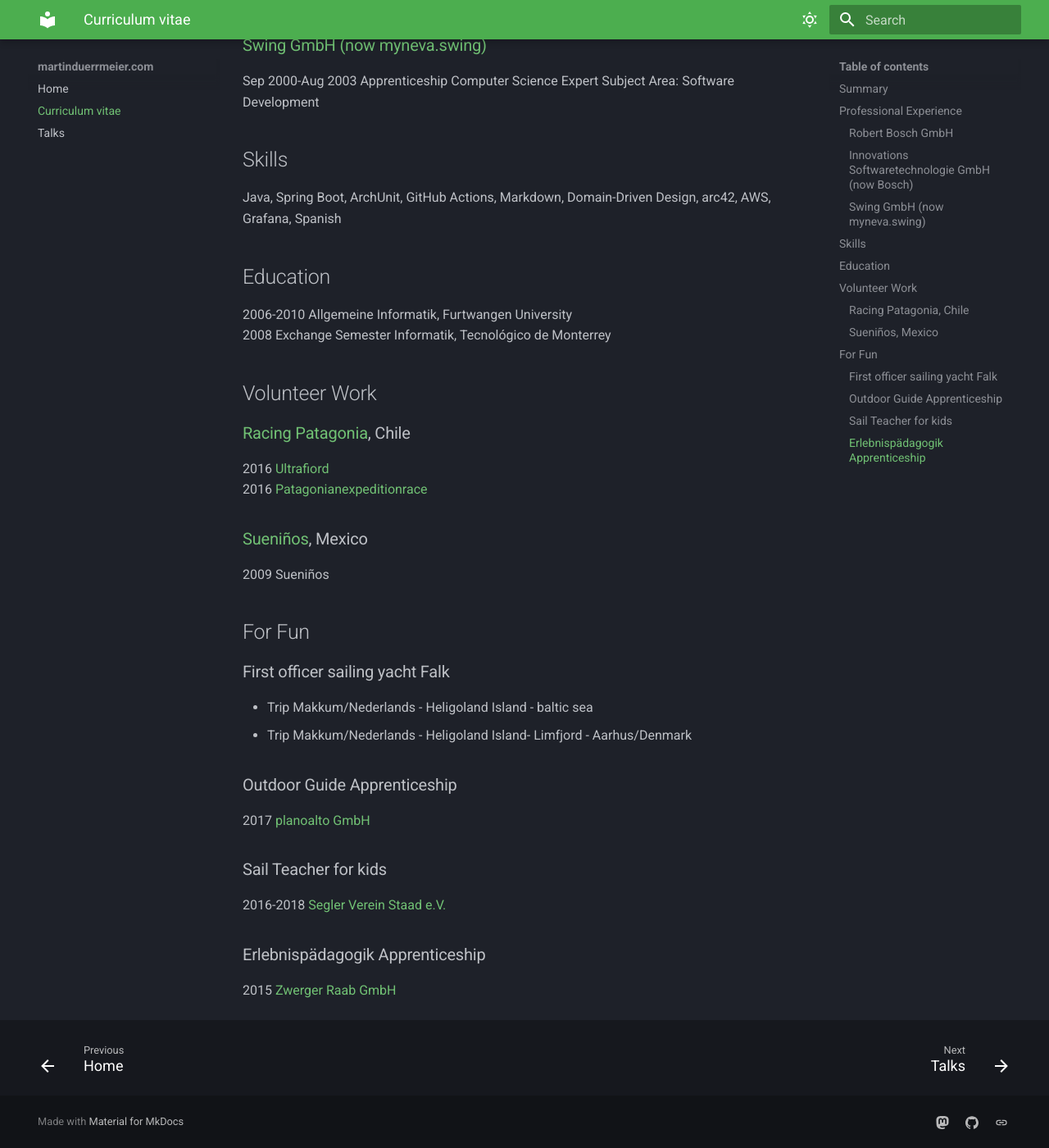
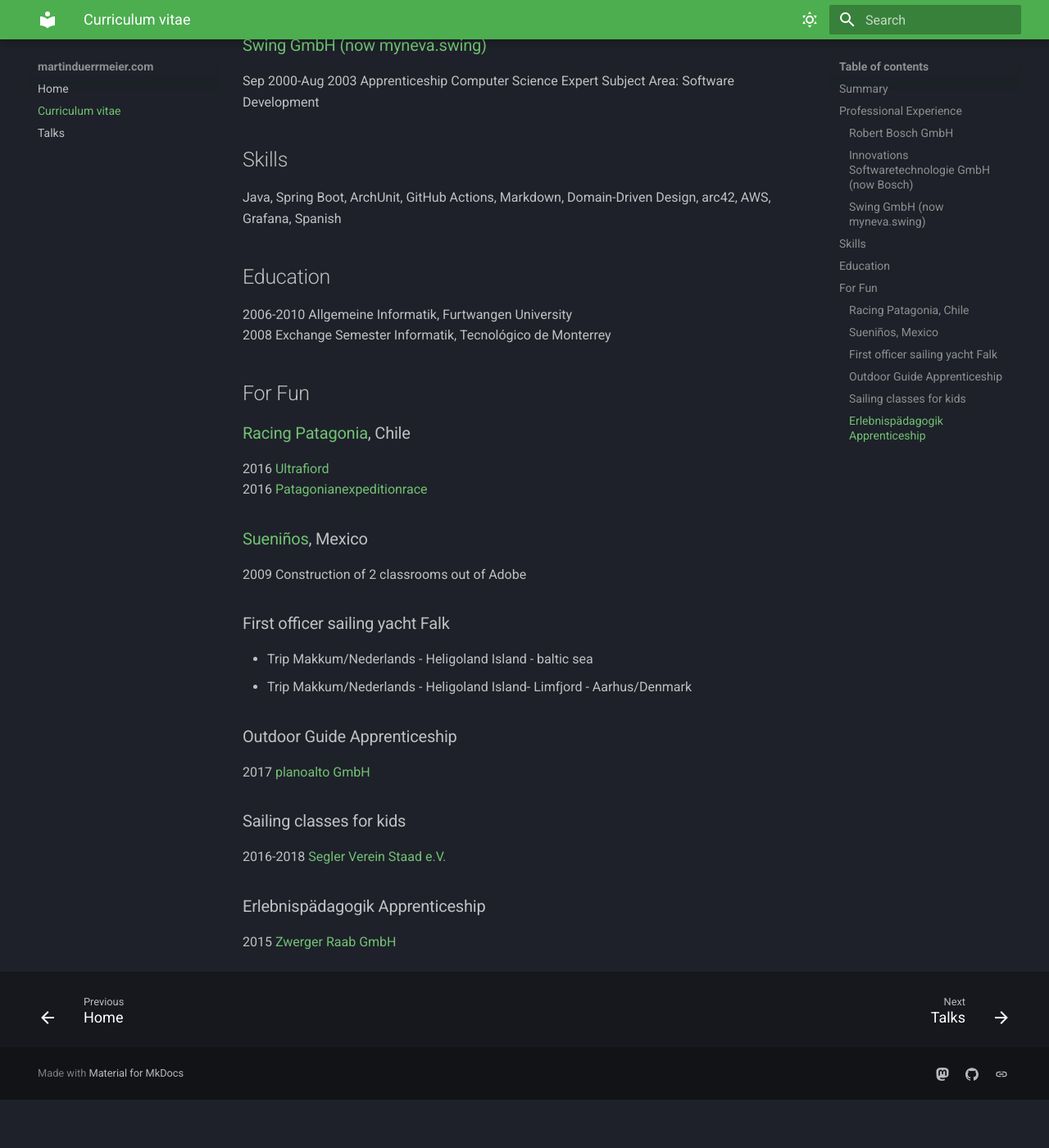
Before and after one commit to md42/martinduerrmeier.com, an MkDocs documentation site: the page built from docs/cv.md, in a window 1280 px wide and 1400 px high, scrolled down 823 px. Shown: the whole window at 82% size. Built offline with MkDocs 1.6.1 and Material for MkDocs 9.7.7, drawn with Linux system fonts in a browser that asks for light colours; after the commit the page ends 2164 px from its top, so only the background shows below that.

Commit message:
moving volunteer work to fun

```diff
--- a/docs/cv.md
+++ b/docs/cv.md
@@ -40,7 +40,7 @@
 2006-2010 Allgemeine Informatik, Furtwangen University
 2008 Exchange Semester Informatik, Tecnológico de Monterrey
 
-## Volunteer Work
+## For Fun
 
 ### [Racing Patagonia](https://www.racingpatagonia.com/), Chile
 
@@ -49,9 +49,7 @@
 
 ### [Sueniños](https://sueninos.org), Mexico
 
-2009 Sueniños
-
-## For Fun
+2009 Construction of 2 classrooms out of Adobe
 
 ### First officer sailing yacht Falk
 
@@ -62,7 +60,7 @@
 
 2017 [planoalto GmbH](https://planoalto.ch/)
 
-### Sail Teacher for kids
+### Sailing classes for kids
 
 2016-2018 [Segler Verein Staad e.V.](http://www.segler-verein-staad.de/)
 
```
